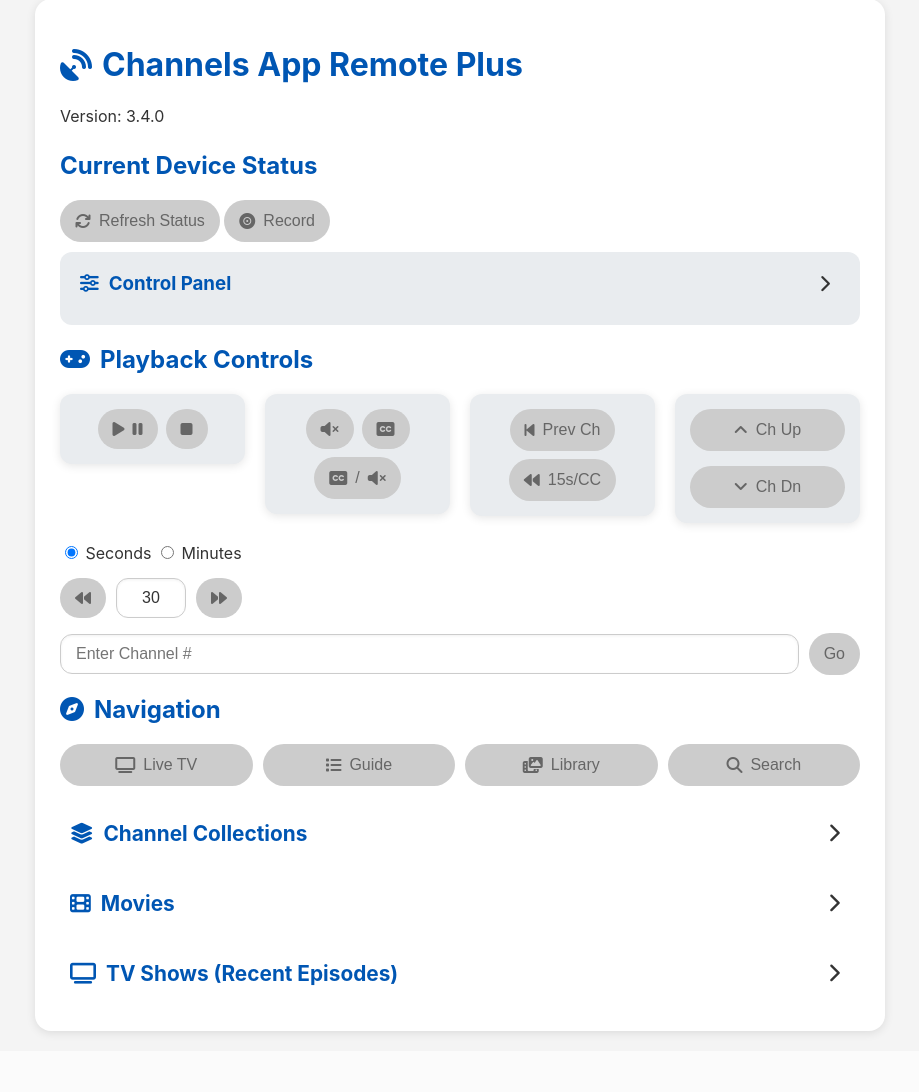
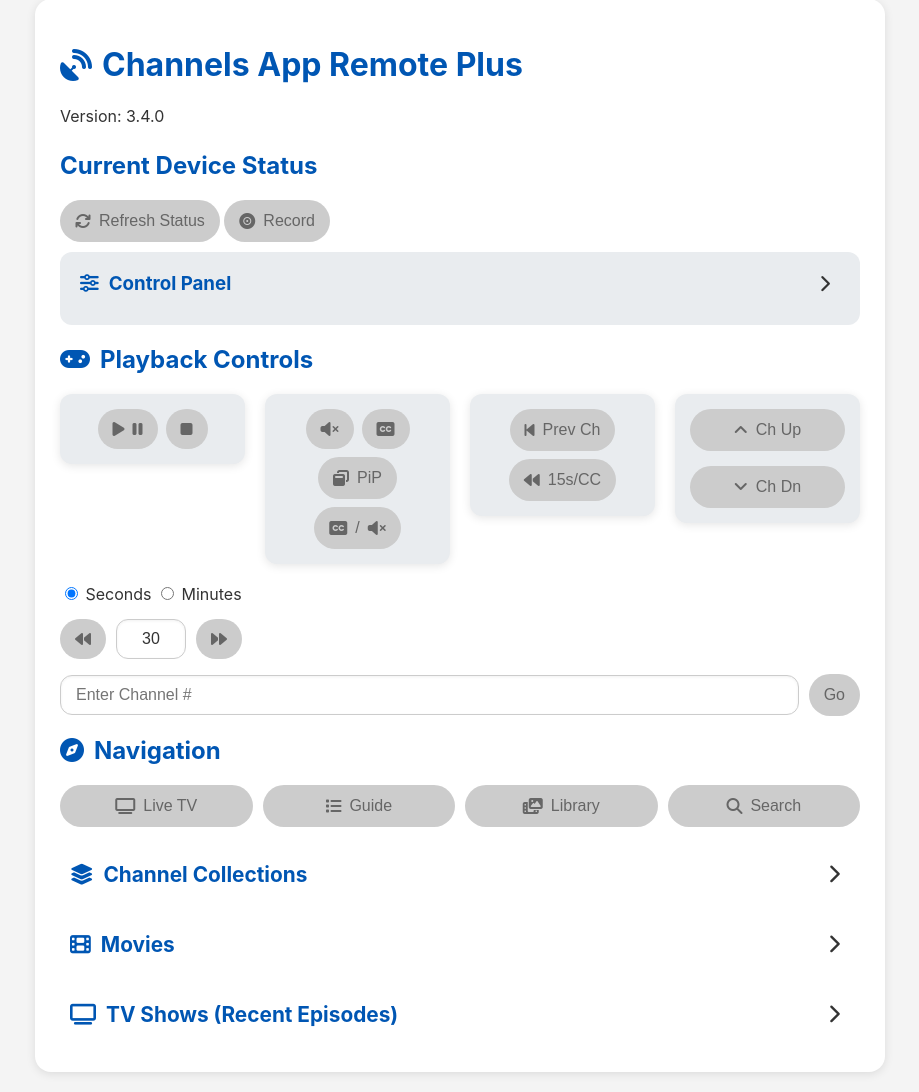
Before and after one commit to nuken/channels-app-remote-plus, a Flask app: page / in a window 1280 px wide. Shown: the part 21-1113 px from the top of the page, without its empty margins (180-1099 px from the left). Before the commit the page ends 1057 px from the top, so only its background shows below. Run offline with Flask 3, Linux system fonts and the light colour scheme.

Commit message:
Add files via upload

```diff
--- a/app/app.py
+++ b/app/app.py
@@ -173,6 +173,18 @@ def control_channels():
                         return jsonify({"status": "error", "message": "Seek amount must be an integer."}), 400
                 else:
                     return jsonify({"status": "error", "message": "Seek amount required for 'seek' action."}), 400
+
+            # --- START OF CORRECTED BLOCK ---
+            elif action == 'toggle_pip':
+                pip_api_url = f"http://{target_device_ip}:{CHANNELS_APP_PORT}/api/toggle_pip"
+                try:
+                    response = requests.post(pip_api_url, timeout=5)
+                    response.raise_for_status()
+                    return jsonify({"status": "success", "message": "Toggled Picture-in-Picture."})
+                except requests.exceptions.RequestException as e:
+                    return jsonify({"status": "error", "message": f"Error toggling PiP: {e}"}), 500
+            # --- END OF CORRECTED BLOCK ---
+
             elif action == 'toggle_mute':
                 client.toggle_mute()
             elif action == 'stop':
--- a/app/templates/index.html
+++ b/app/templates/index.html
@@ -121,10 +121,11 @@
             </div>
 
             <div class="button-group audio-video-group">
-                <button class="control-button utility-button" onclick="sendCommand('toggle_mute')" title="Toggle mute"><i class="fa-solid fa-volume-xmark"></i></button>
-                <button class="control-button utility-button" onclick="sendCommand('toggle_cc')" title="Toggle closed captions"><i class="fa-solid fa-closed-captioning"></i></button>
-                <button class="control-button utility-button" onclick="toggleCcAndMute()" title="Toggle closed captions and mute simultaneously"><i class="fa-solid fa-closed-captioning"></i>/<i class="fa-solid fa-volume-xmark"></i></button>
-            </div>
+    <button class="control-button utility-button" onclick="sendCommand('toggle_mute')" title="Toggle mute"><i class="fa-solid fa-volume-xmark"></i></button>
+    <button class="control-button utility-button" onclick="sendCommand('toggle_cc')" title="Toggle closed captions"><i class="fa-solid fa-closed-captioning"></i></button>
+    <button class="control-button utility-button" onclick="sendCommand('toggle_pip')" title="Toggle Picture-in-Picture"><i class="fa-solid fa-window-restore"></i> PiP</button>
+    <button class="control-button utility-button" onclick="toggleCcAndMute()" title="Toggle closed captions and mute simultaneously"><i class="fa-solid fa-closed-captioning"></i>/<i class="fa-solid fa-volume-xmark"></i></button>
+</div>
 
             <div class="button-group channel-misc-group">
                 <button class="control-button channel-button" onclick="sendCommand('previous_channel')" title="Go to the previous channel"><i class="fa-solid fa-backward-step"></i> Prev Ch</button>
```
